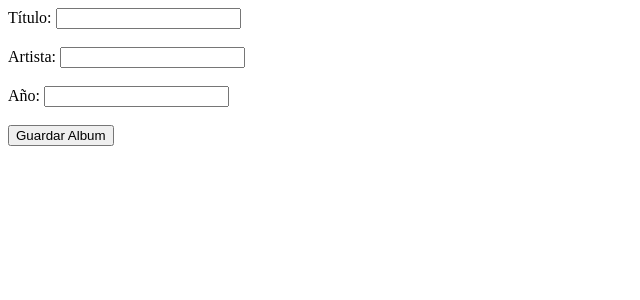
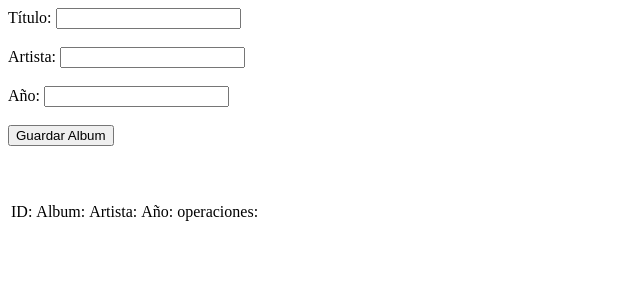
Before and after one commit to Safaero/195-6POO, a Flask app: page / in a window 1280 px wide. Shown: the top 300 px of the page, without its empty margins (0-640 px from the left). Run offline with Flask 3, Linux system fonts and the light colour scheme; data that the repository does not hold is empty; some libraries are stand-ins or nearby versions.

Commit message:
actividad 8 terminada

```diff
--- a/CrudAlbums/app.py
+++ b/CrudAlbums/app.py
@@ -12,7 +12,14 @@ mysql=MySQL(app)
 
 @app.route('/')
 def index():
-    return render_template ('index.html')
+    try:
+        cursor= mysql.connection.cursor();
+        cursor.execute('select * from albums')
+        consultaA= cursor.fetchall()
+        #print(consultaA)
+        return render_template ('index.html',albums=consultaA)
+    except Exception as e:
+        print (e)
 
 @app.route('/guardarAlbum',methods=['POST'])
 def guardarAlbum():
--- a/CrudAlbums/templates/index.html
+++ b/CrudAlbums/templates/index.html
@@ -27,5 +27,36 @@
 
         <button type="submit">Guardar Album</button>
     </form>
+
+<br>
+<br>
+<br>
+
+<table>
+<thead>
+    <tr>
+
+        <td>ID:</td>
+        <td>Album:</td>
+        <td>Artista:</td>
+        <td>Año:</td>
+        <td>operaciones:</td>
+
+    </tr>
+</thead>
+<tbody>
+    {%for album in albums%}
+    <tr>
+    <td>{{album.0}}</td>
+    <td>{{album.1}}</td>
+    <td>{{album.2}}</td>
+    <td>{{album.3}}</td>
+    <td><a href="#"> editar</a></td>
+    <td><a href="#"> borrar</a></td>
+    </tr>
+    {%endfor%}
+</tbody>
+</table>
+
 </body>
 </html>
```
